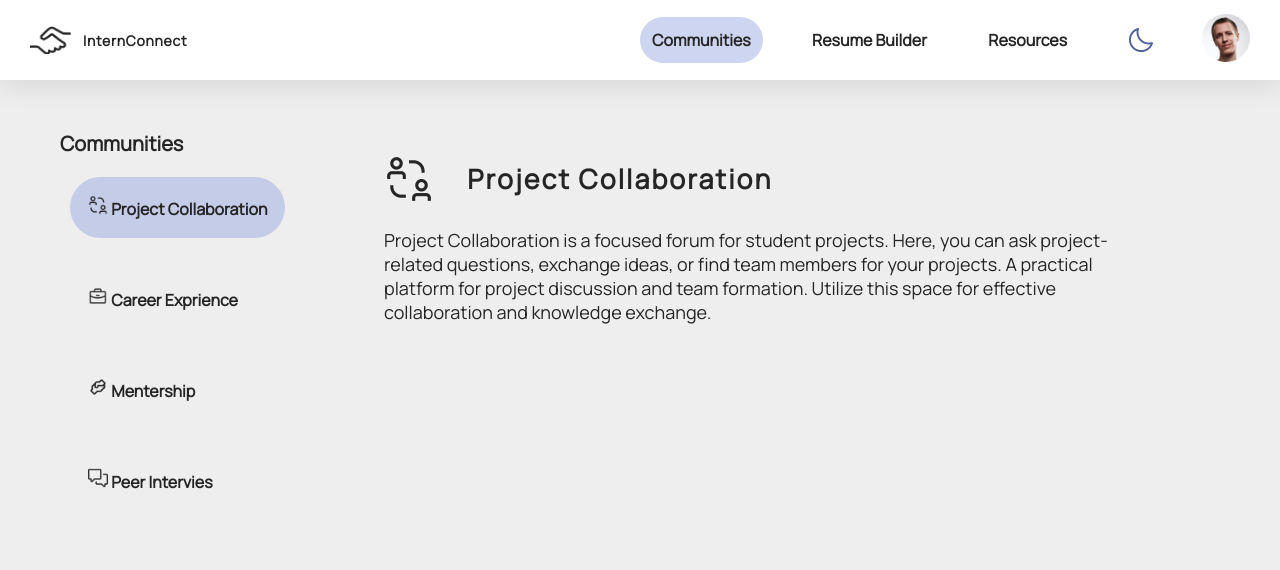
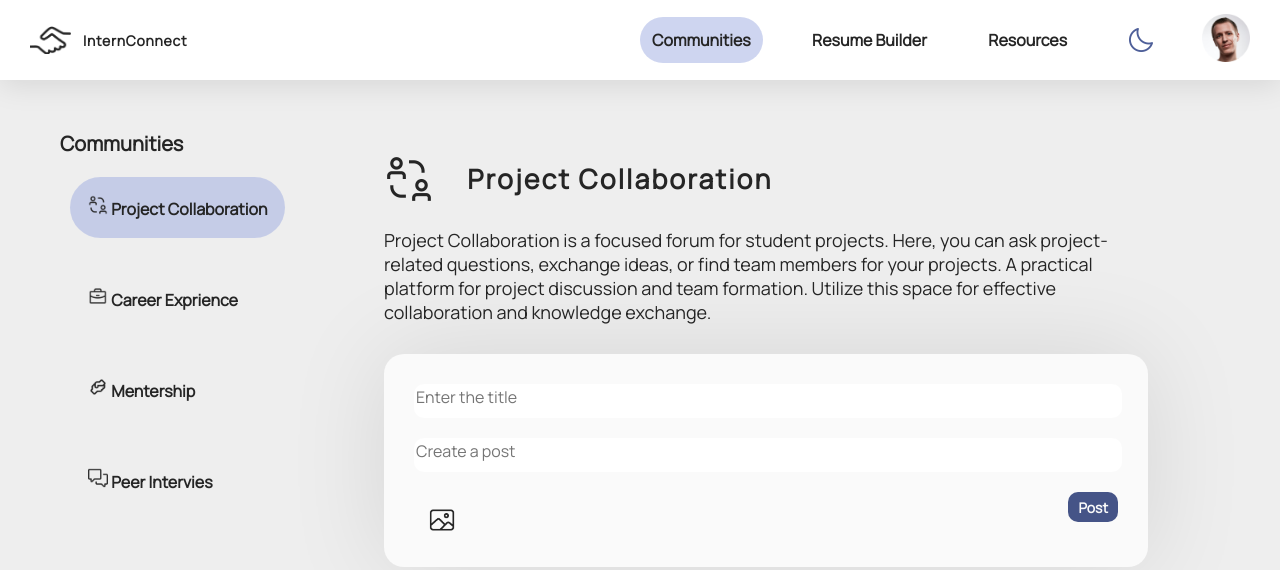
Before and after one commit to jennie7pm/CS160-Final-Project-Community, a React (Create React App) app: page /communities in a window 1280 px wide. Shown: the top 570 px of the page. Built offline with nearby package versions, Linux system fonts and the light colour scheme; what @react-pdf/renderer would draw is missing.

Commit message:
post form

```diff
--- a/src/components/communities/body/CareerExperience.js
+++ b/src/components/communities/body/CareerExperience.js
@@ -1,8 +1,12 @@
 import CareerExperienceIcon from "../images/Career-Exprience.png";
 import { BodyHeader } from "./BodyHeader.js";
+import { CreatePost } from "./CreatePost";
 
 export function CareerExperience(){
     let description = "A forum for industry professionals to share career insights and for Computer Science students to understand real-world job experiences. A platform for questions, advice, and understanding career paths in tech. Explore firsthand accounts that shape the industry.";
     let titleArr = [CareerExperienceIcon, "Career Experience", description];
-    return <><BodyHeader titleArr={titleArr}/></>
+    return <><BodyHeader titleArr={titleArr}/>
+            <CreatePost/>
+
+            </>
 }
--- /dev/null
+++ b/src/components/communities/body/CreatePost.css
@@ -0,0 +1,58 @@
+.post-form{
+    display: flex;
+    width: 55vw;
+    padding: 30px 30px 0px 30px;
+    flex-direction: column;
+    align-items: flex-start;
+    gap: 20px;
+    align-self: stretch;
+    border-radius: 20px;
+    background: var(--background-secondary, #FAFAFA);
+    box-shadow: 0px 0px 100px 0px rgba(0, 0, 0, 0.10);
+}
+.image-upload{
+    display: flex;
+    width: 100%;
+    justify-content: space-between;
+}
+.image-upload input{
+    display: none !important;
+}
+
+#postHeader, #postText{
+    color: var(--grey, #606060);
+    font-family: Manrope;
+    font-size: 16px;
+    font-style: normal;
+    font-weight: 400;
+    line-height: normal;
+
+}
+
+.post-form textarea{
+    width: 100%;
+    resize: none;
+    border: none;
+    outline: none;
+    border-radius: 10px;
+}
+
+.submit-button{
+    display: flex;
+    height: 30px;
+    padding: 5px 10px;
+    flex-direction: column;
+    justify-content: center;
+    align-items: center;
+    gap: 10px;
+    color: var(--background-secondary, #FAFAFA);
+    font-family: Manrope;
+    font-size: 14px;
+    font-style: normal;
+    font-weight: 700;
+    line-height: normal;border-radius: 10px;
+    background: var(--primary, #455487);
+    border: none;
+    outline: none;
+    cursor: pointer;
+}
--- /dev/null
+++ b/src/components/communities/body/CreatePost.js
@@ -0,0 +1,52 @@
+import updloadImageIcon from "./images/image.png";
+import "./CreatePost.css";
+import { useState } from "react";
+
+export function CreatePost(){
+    const [titleValue, setTitleValue] = useState('');
+    const [contentValue, setContentValue] = useState('');
+
+    const handleTitleChange = (event) => {
+        setTitleValue(event.target.value);
+    };
+
+    const handleContentChange = (event) => {
+        setContentValue(event.target.value);
+    };
+
+    const calculateTextareaHeight = (value) => {
+        return { height: `${value.split('\n').length * 30}px` };
+    };
+
+    return (
+            <form className="post-form">
+                <textarea
+                    id="postHeader"
+                    name="postHeader"
+                    type="text"
+                    className="auto-expanding-textarea"
+                    placeholder="Enter the title"
+                    value={titleValue}
+                    onChange={handleTitleChange}
+                    style={calculateTextareaHeight(titleValue)}
+                />
+                <textarea
+                    id="postText"
+                    name="postText"
+                    type="text"
+                    className="auto-expanding-textarea"
+                    placeholder="Create a post"
+                    value={contentValue}
+                    onChange={handleContentChange}
+                    style={calculateTextareaHeight(contentValue)}
+                />
+
+                <div class="image-upload">
+                    <label for="file-input">
+                        <img src={updloadImageIcon} alt="upload image" style={{width:"56px", height:"56px"}}/>
+                    </label>
+                    <input type="file" id="file-input" name="postPicture" accept="image/*"/>
+                    <button type="submit" className="submit-button">Post</button>
+                </div>
+            </form>)
+}
--- a/src/components/communities/body/Mentorship.js
+++ b/src/components/communities/body/Mentorship.js
@@ -1,8 +1,11 @@
 import MentorshipIcon from "../images/Mentorship.png";
 import { BodyHeader } from "./BodyHeader.js";
+import { CreatePost } from "./CreatePost";
 
 export function Mentorship(){
     let description="A networking hub for Computer Science students and industry professionals to establish mentor-mentee relationships, fostering direct connections and supporting professional growth.";
     let titleArr = [MentorshipIcon, "Mentorship", description];
-    return <><BodyHeader titleArr={titleArr}/></>
+    return <><BodyHeader titleArr={titleArr}/>
+            <CreatePost/>
+            </>
 }
--- a/src/components/communities/body/PeerInterview.js
+++ b/src/components/communities/body/PeerInterview.js
@@ -1,8 +1,11 @@
 import PeerInterviewIcon from "../images/Peer-Interview.png";
 import { BodyHeader } from "./BodyHeader.js";
+import { CreatePost } from "./CreatePost";
 
 export function PeerInterview(){
     let description = "Peer Interviews is a dedicated forum for students and professionals looking to hone their interview skills. Here, you can find like-minded peers to practice interviewing, share tips, and receive feedback. A valuable resource for improving your communication and interview prowess.";
     let titleArr = [PeerInterviewIcon, "Peer Interviews", description];
-    return <><BodyHeader titleArr={titleArr}/></>
+    return <><BodyHeader titleArr={titleArr}/>
+            <CreatePost/>
+            </>;
 }
--- a/src/components/communities/body/ProjectCollaboration.js
+++ b/src/components/communities/body/ProjectCollaboration.js
@@ -1,8 +1,11 @@
 import ProjectCollabIcon from "../images/Project-Collab.png";
 import { BodyHeader } from "./BodyHeader.js";
+import { CreatePost } from "./CreatePost";
 
 export function ProjectCollab(){
     let description = "Project Collaboration is a focused forum for student projects. Here, you can ask project-related questions, exchange ideas, or find team members for your projects. A practical platform for project discussion and team formation. Utilize this space for effective collaboration and knowledge exchange.";
     let titleArr = [ProjectCollabIcon, "Project Collaboration", description];
-    return <><BodyHeader titleArr={titleArr}/></>
+    return <><BodyHeader titleArr={titleArr}/>
+            <CreatePost/>
+            </>;
 }
```
Also changed, not shown: src/components/communities/body/images/image.png (added).
